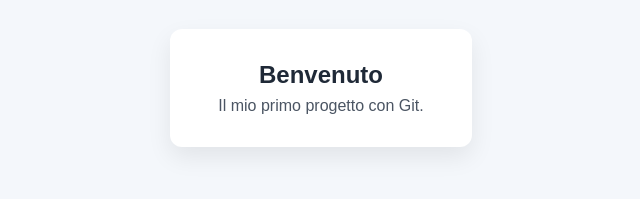
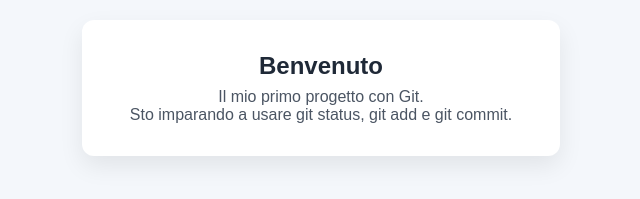
Before and after one commit to luisfernandezolivafi-png/selfwork-git, a plain HTML site: page index.html in a window 1280 px wide. Shown: the part 375-574 px from the top of the page, without its empty margins (319-959 px from the left). Drawn offline with Linux system fonts and the light colour scheme.

Commit message:
aggiunto secondo paragrafo

```diff
--- a/index.html
+++ b/index.html
@@ -61,6 +61,8 @@
     <main class="card">
       <h2>Benvenuto</h2>
       <p>Il mio primo progetto con Git.</p>
+            <p>Sto imparando a usare git status, git add e git commit.</p>
+
     </main>
   </body>
 </html>
```
